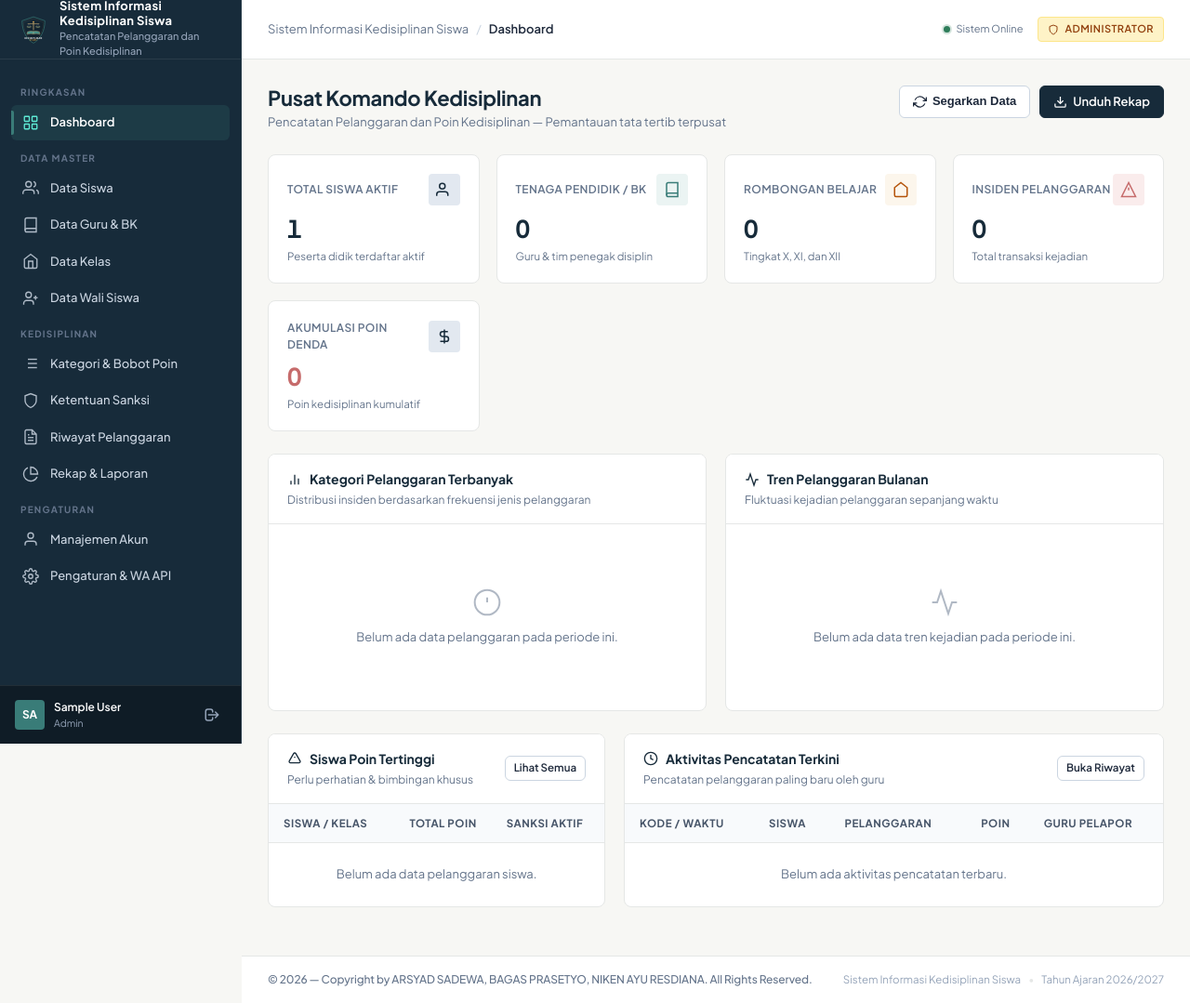
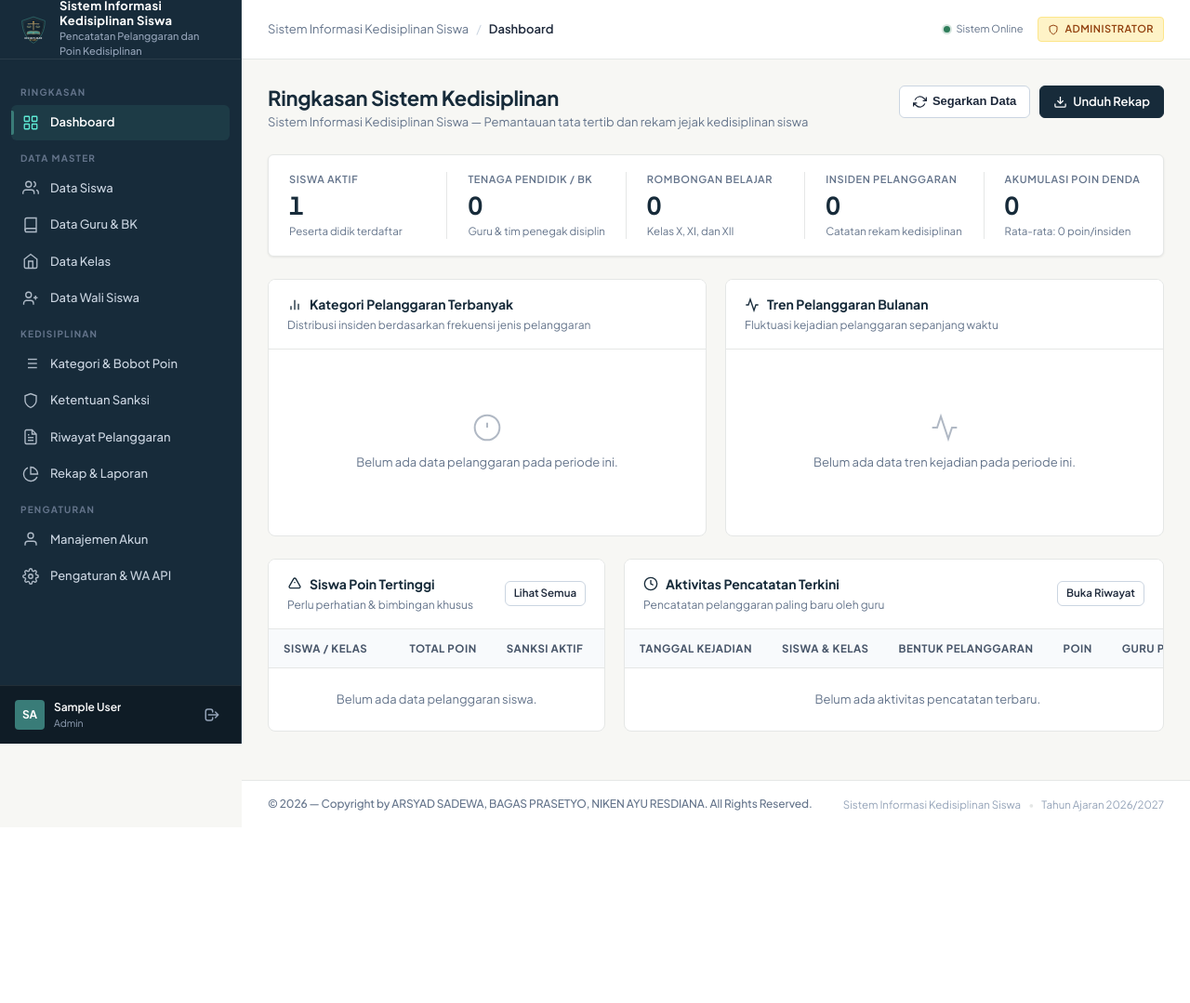
Before and after one commit to not-kuman/Implementasi-Sistem-Pencatatan-Pelanggaran-dan-Poin-Kedisiplinan-Siswa-Berbasis-Web-Real-Time, a PHP site: page /admin/dashboard.php in a window 1280 px wide. Shown: the whole page at 93% size. After the commit the page ends 873 px from the top, so only its background shows below. Run offline with PHP 8.4, Linux system fonts and the light colour scheme; the visitor is signed in with stand-in values (Sample User, id 1); data that the repository does not hold is empty; some libraries are stand-ins or nearby versions.

Commit message:
refactor(ui): eliminate transaction codes from UI, refine editorial admin summary, clean gamified meter, and enforce strictly 3 demo accounts

```diff
--- a/admin/dashboard.php
+++ b/admin/dashboard.php
@@ -94,8 +94,8 @@ require_once __DIR__ . '/../includes/header.php';
 
 <div class="page-header">
   <div>
-    <h1 class="page-title">Pusat Komando Kedisiplinan</h1>
-    <p class="page-subtitle"><?= e(APP_SUBTITLE) ?> &mdash; Pemantauan tata tertib terpusat</p>
+    <h1 class="page-title">Ringkasan Sistem Kedisiplinan</h1>
+    <p class="page-subtitle"><?= e(SCHOOL_NAME) ?> &mdash; Pemantauan tata tertib dan rekam jejak kedisiplinan siswa</p>
   </div>
   <div class="page-actions">
     <button type="button" class="btn btn-secondary" id="btn-refresh-stats">
@@ -113,61 +113,32 @@ require_once __DIR__ . '/../includes/header.php';
   </div>
 </div>
 
-<!-- 5 Stat Metrics Cards -->
-<div class="grid-metrics">
-  <div class="metric-card">
-    <div class="metric-header">
-      <span class="metric-label">Total Siswa Aktif</span>
-      <div class="metric-icon-wrap primary">
-        <svg width="18" height="18" viewBox="0 0 24 24" fill="none" stroke="currentColor" stroke-width="2"><path d="M17 21v-2a4 4 0 0 0-4-4H5a4 4 0 0 0-4 4v2"/><circle cx="9" cy="7" r="4"/></svg>
-      </div>
-    </div>
-    <div class="metric-value" id="stat-students"><?= number_format($total_students) ?></div>
-    <div class="metric-trend">Peserta didik terdaftar aktif</div>
+<!-- Administrative Summary Bar (Cohesive Editorial Design) -->
+<div class="admin-summary-bar">
+  <div class="summary-segment">
+    <span class="summary-label">Siswa Aktif</span>
+    <div class="summary-value" id="stat-students"><?= number_format($total_students) ?></div>
+    <div class="summary-subtext">Peserta didik terdaftar</div>
   </div>
-
-  <div class="metric-card">
-    <div class="metric-header">
-      <span class="metric-label">Tenaga Pendidik / BK</span>
-      <div class="metric-icon-wrap accent">
-        <svg width="18" height="18" viewBox="0 0 24 24" fill="none" stroke="currentColor" stroke-width="2"><path d="M4 19.5A2.5 2.5 0 0 1 6.5 17H20"/><path d="M6.5 2H20v20H6.5A2.5 2.5 0 0 1 4 19.5v-15A2.5 2.5 0 0 1 6.5 2z"/></svg>
-      </div>
-    </div>
-    <div class="metric-value" id="stat-teachers"><?= number_format($total_teachers) ?></div>
-    <div class="metric-trend">Guru & tim penegak disiplin</div>
+  <div class="summary-segment">
+    <span class="summary-label">Tenaga Pendidik / BK</span>
+    <div class="summary-value" id="stat-teachers"><?= number_format($total_teachers) ?></div>
+    <div class="summary-subtext">Guru &amp; tim penegak disiplin</div>
   </div>
-
-  <div class="metric-card">
-    <div class="metric-header">
-      <span class="metric-label">Rombongan Belajar</span>
-      <div class="metric-icon-wrap warning">
-        <svg width="18" height="18" viewBox="0 0 24 24" fill="none" stroke="currentColor" stroke-width="2"><path d="M3 9l9-7 9 7v11a2 2 0 0 1-2 2H5a2 2 0 0 1-2-2z"/></svg>
-      </div>
-    </div>
-    <div class="metric-value" id="stat-classes"><?= number_format($total_classes) ?></div>
-    <div class="metric-trend">Tingkat X, XI, dan XII</div>
+  <div class="summary-segment">
+    <span class="summary-label">Rombongan Belajar</span>
+    <div class="summary-value" id="stat-classes"><?= number_format($total_classes) ?></div>
+    <div class="summary-subtext">Kelas X, XI, dan XII</div>
   </div>
-
-  <div class="metric-card">
-    <div class="metric-header">
-      <span class="metric-label">Insiden Pelanggaran</span>
-      <div class="metric-icon-wrap danger">
-        <svg width="18" height="18" viewBox="0 0 24 24" fill="none" stroke="currentColor" stroke-width="2"><line x1="12" y1="9" x2="12" y2="13"/><polygon points="12 2 2 22 22 22 12 2"/></svg>
-      </div>
-    </div>
-    <div class="metric-value" id="stat-records"><?= number_format($total_records) ?></div>
-    <div class="metric-trend">Total transaksi kejadian</div>
+  <div class="summary-segment">
+    <span class="summary-label">Insiden Pelanggaran</span>
+    <div class="summary-value" id="stat-records"><?= number_format($total_records) ?></div>
+    <div class="summary-subtext">Catatan rekam kedisiplinan</div>
   </div>
-
-  <div class="metric-card">
-    <div class="metric-header">
-      <span class="metric-label">Akumulasi Poin Denda</span>
-      <div class="metric-icon-wrap primary">
-        <svg width="18" height="18" viewBox="0 0 24 24" fill="none" stroke="currentColor" stroke-width="2"><path d="M12 2v20M17 5H9.5a3.5 3.5 0 0 0 0 7h5a3.5 3.5 0 0 1 0 7H6"/></svg>
-      </div>
-    </div>
-    <div class="metric-value" id="stat-points" style="color: var(--color-danger);"><?= number_format($total_points) ?></div>
-    <div class="metric-trend">Poin kedisiplinan kumulatif</div>
+  <div class="summary-segment">
+    <span class="summary-label">Akumulasi Poin Denda</span>
+    <div class="summary-value" id="stat-points"><?= number_format($total_points) ?></div>
+    <div class="summary-subtext">Rata-rata: <?= $total_records > 0 ? round($total_points / $total_records, 1) : 0 ?> poin/insiden</div>
   </div>
 </div>
 
@@ -324,11 +295,11 @@ require_once __DIR__ . '/../includes/header.php';
         <table class="app-table">
           <thead>
             <tr>
-              <th>Kode / Waktu</th>
-              <th>Siswa</th>
-              <th>Pelanggaran</th>
+              <th>Tanggal Kejadian</th>
+              <th>Siswa &amp; Kelas</th>
+              <th>Bentuk Pelanggaran</th>
               <th style="text-align: center;">Poin</th>
-              <th>Guru Pelapor</th>
+              <th>Guru Pencatat</th>
             </tr>
           </thead>
           <tbody id="recent-activities-body">
@@ -344,16 +315,16 @@ require_once __DIR__ . '/../includes/header.php';
               ?>
                 <tr>
                   <td>
-                    <div style="font-family: var(--font-mono); font-size: 11px; font-weight: 600; color: var(--color-accent);"><?= e($rec['kode_transaksi']) ?></div>
-                    <div style="font-size: 11px; color: var(--color-text-muted);"><?= format_date_id($rec['tanggal_kejadian']) ?></div>
+                    <div style="font-size: 12.5px; font-weight: 600; color: var(--color-primary);"><?= format_date_id($rec['tanggal_kejadian']) ?></div>
+                    <div style="font-size: 11px; color: var(--color-text-muted);"><?= substr($rec['waktu_kejadian'] ?? '', 0, 5) ?> WIB</div>
                   </td>
                   <td>
-                    <div style="font-weight: 600;"><?= e($rec['nama_siswa']) ?></div>
-                    <div style="font-size: 11px; color: var(--color-text-muted);"><?= e($rec['nama_kelas']) ?></div>
+                    <div style="font-weight: 600; color: var(--color-primary);"><?= e($rec['nama_siswa']) ?></div>
+                    <div style="font-size: 11.5px; color: var(--color-text-muted);"><?= e($rec['nama_kelas']) ?></div>
                   </td>
                   <td>
                     <span class="badge <?= $sev_class ?>"><?= e($rec['tingkat']) ?></span>
-                    <div style="font-size: 12px; margin-top: 3px; max-width: 220px; white-space: nowrap; overflow: hidden; text-overflow: ellipsis;" title="<?= e($rec['nama_pelanggaran']) ?>">
+                    <div style="font-size: 12.5px; margin-top: 3px; max-width: 240px; white-space: nowrap; overflow: hidden; text-overflow: ellipsis;" title="<?= e($rec['nama_pelanggaran']) ?>">
                       <?= e($rec['nama_pelanggaran']) ?>
                     </div>
                   </td>
@@ -361,7 +332,7 @@ require_once __DIR__ . '/../includes/header.php';
                     <span class="badge-points danger">+<?= (int)$rec['poin'] ?></span>
                   </td>
                   <td>
-                    <div style="font-size: 12px; font-weight: 500;"><?= e($rec['nama_guru']) ?></div>
+                    <div style="font-size: 12px; font-weight: 500; color: var(--color-text-main);"><?= e($rec['nama_guru']) ?></div>
                   </td>
                 </tr>
               <?php endforeach; ?>
--- a/assets/css/app.css
+++ b/assets/css/app.css
@@ -440,6 +440,74 @@ html, body {
   gap: 10px;
 }
 
+/* Administrative Summary Bar (Cohesive Editorial Design) */
+.admin-summary-bar {
+  background-color: var(--color-surface);
+  border: 1px solid var(--color-border);
+  border-radius: var(--radius-md);
+  display: grid;
+  grid-template-columns: repeat(5, 1fr);
+  margin-bottom: 24px;
+  box-shadow: var(--shadow-subtle);
+}
+
+.summary-segment {
+  padding: 18px 22px;
+  position: relative;
+}
+
+.summary-segment:not(:last-child)::after {
+  content: "";
+  position: absolute;
+  top: 18px;
+  bottom: 18px;
+  right: 0;
+  width: 1px;
+  background-color: var(--color-border);
+}
+
+.summary-label {
+  font-size: 11px;
+  font-weight: 600;
+  text-transform: uppercase;
+  letter-spacing: 0.6px;
+  color: var(--color-text-muted);
+  margin-bottom: 6px;
+  display: block;
+}
+
+.summary-value {
+  font-size: 26px;
+  font-weight: 700;
+  color: var(--color-primary);
+  line-height: 1.1;
+  font-feature-settings: "tnum";
+}
+
+.summary-subtext {
+  font-size: 11.5px;
+  color: var(--color-secondary);
+  margin-top: 4px;
+}
+
+@media (max-width: 992px) {
+  .admin-summary-bar {
+    grid-template-columns: repeat(2, 1fr);
+  }
+  .summary-segment:not(:last-child)::after {
+    display: none;
+  }
+  .summary-segment {
+    border-bottom: 1px solid var(--color-border);
+  }
+}
+
+@media (max-width: 576px) {
+  .admin-summary-bar {
+    grid-template-columns: 1fr;
+  }
+}
+
 /* Cards & Grid */
 .grid-metrics {
   display: grid;
--- a/teacher/dashboard.php
+++ b/teacher/dashboard.php
@@ -134,7 +134,7 @@ require_once __DIR__ . '/../includes/header.php';
       <table class="app-table">
         <thead>
           <tr>
-            <th>Kode TRX / Waktu</th>
+            <th>Tanggal Kejadian</th>
             <th>Nama Siswa</th>
             <th>Kelas</th>
             <th>Bentuk Pelanggaran</th>
@@ -159,8 +159,8 @@ require_once __DIR__ . '/../includes/header.php';
             ?>
               <tr>
                 <td>
-                  <span style="font-family: var(--font-mono); font-weight: 700; color: var(--color-primary); font-size: 11.5px;"><?= e($r['kode_transaksi']) ?></span>
-                  <div style="font-size: 11px; color: var(--color-text-muted);"><?= format_date_id($r['tanggal_kejadian']) ?></div>
+                  <div style="font-size: 12px; font-weight: 600; color: var(--color-primary);"><?= format_date_id($r['tanggal_kejadian']) ?></div>
+                  <div style="font-size: 11px; color: var(--color-text-muted);"><?= substr($r['waktu_kejadian'] ?? '', 0, 5) ?> WIB</div>
                 </td>
                 <td>
                   <div style="font-weight: 600; color: var(--color-primary);"><?= e($r['nama_siswa']) ?></div>
```
Also changed, not shown: admin/reports.php (+3 -6 lines), admin/violations.php (+13 -18 lines), database/seed.php (+6 -13 lines), database/seeder.sql (+11 -17 lines), parent/dashboard.php (+14 -22 lines), teacher/add_violation.php (+3 -5 lines), teacher/history.php (+5 -6 lines), test_system.php (+9 -8 lines), tests/test_system.php (+9 -8 lines), README.md.
